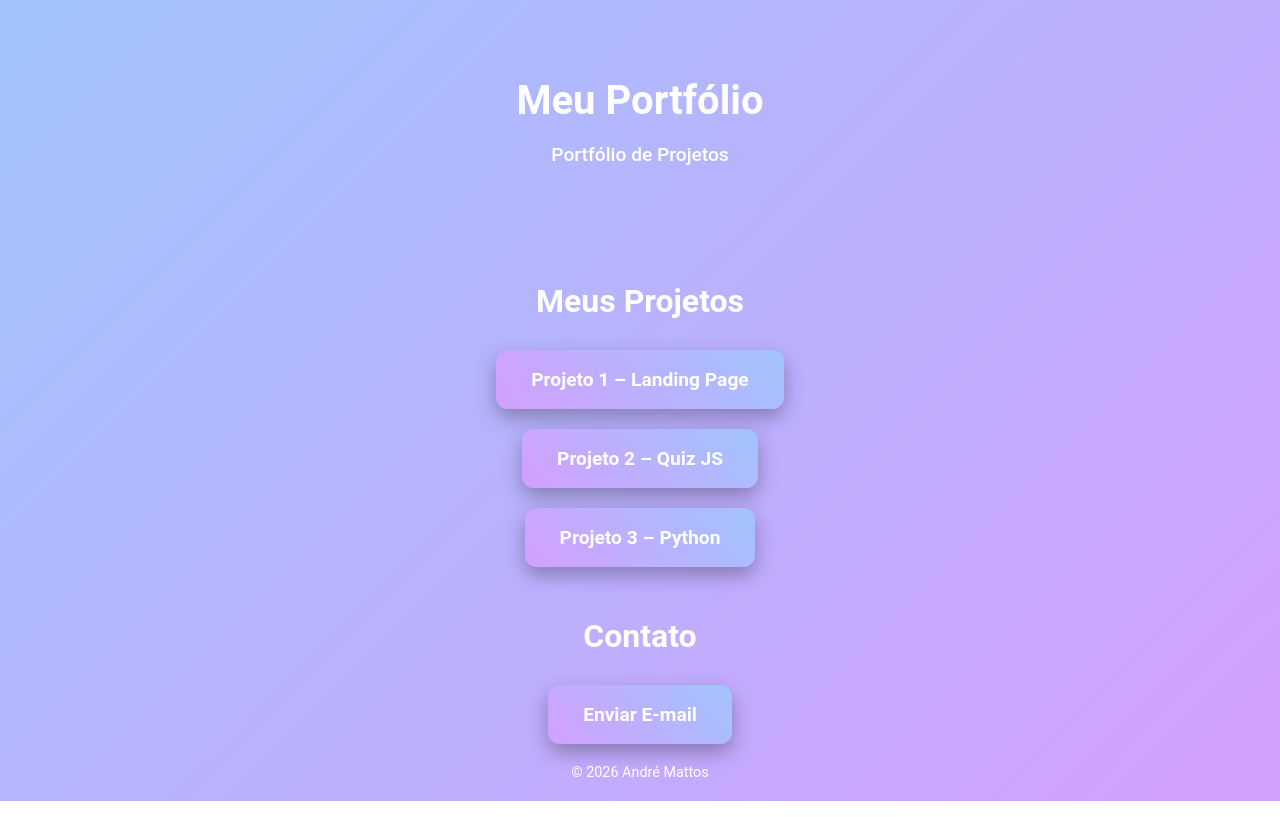
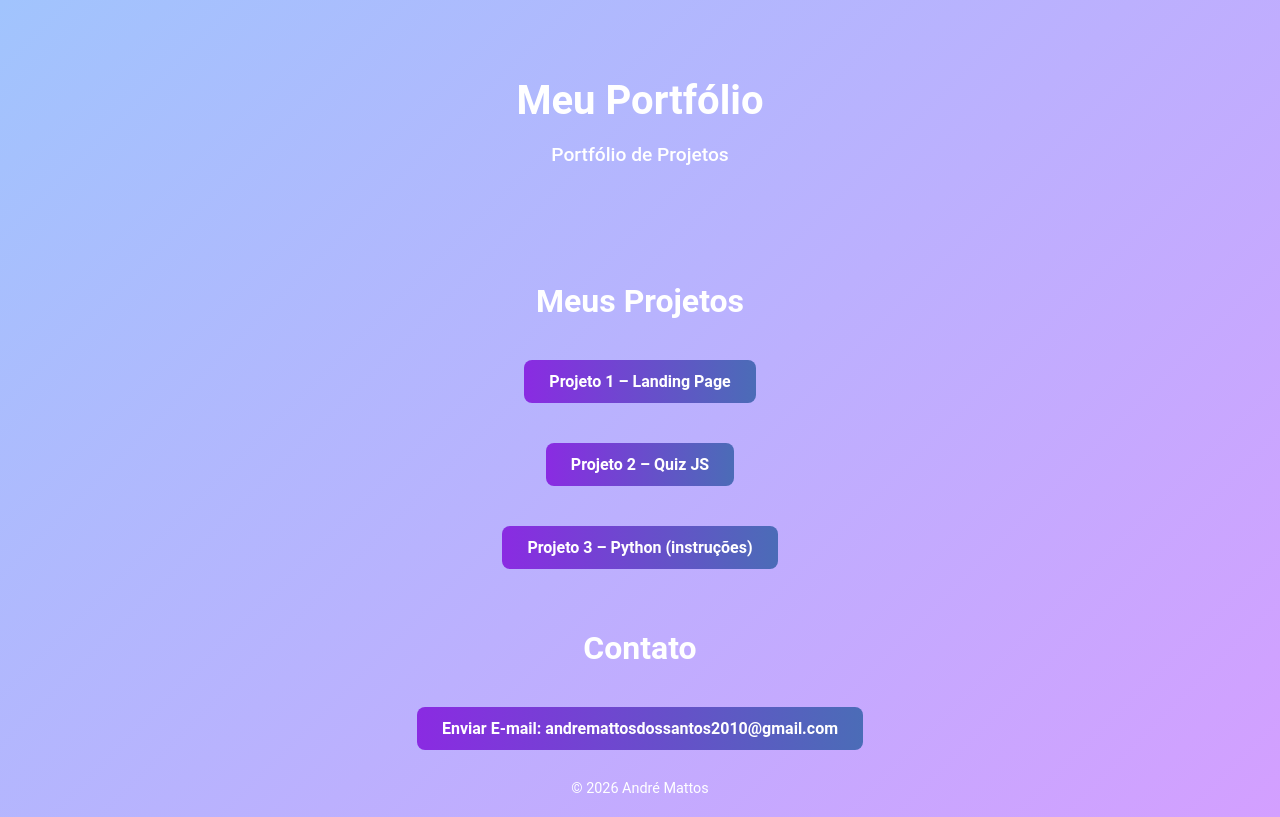
Before and after one commit to DezinMS/portfolio, a plain HTML site: page index.html in a window 1280 px wide. Drawn offline with Linux system fonts and the light colour scheme.

Commit message:
Adiciona botão de email funcional

```diff
--- a/index.html
+++ b/index.html
@@ -22,16 +22,16 @@
             <a class="project-btn" href="projects/projeto2/projeto2.html" target="_blank">
                 Projeto 2 – Quiz JS
             </a>
-            <a class="project-btn" href="projects/projeto3/projeto3.py" target="_blank">
-                Projeto 3 – Python
+            <a class="project-btn" href="projects/projeto3/instrucoes.html" target="_blank">
+                Projeto 3 – Python (instruções)
             </a>
         </div>
 
         <h2 style="margin-top:50px;">Contato</h2>
         <div class="contact-buttons">
-            <a class="project-btn" href="mailto:andremattosdossantos2010@gmail.com">
-                Enviar E-mail
-            </a>
+          <a class="project-btn" href="mailto:andremattosdossantos2010@gmail.com">
+            Enviar E-mail: andremattosdossantos2010@gmail.com
+          </a>
         </div>
     </main>
 
--- a/style.css
+++ b/style.css
@@ -41,16 +41,20 @@ main {
 /* === Botões de projeto === */
 .project-btn {
     display: inline-block;
-    padding: 18px 35px;
-    font-size: 1.2rem;
-    font-weight: bold;
+    padding: 12px 25px;
+    margin: 10px 0;
+    background: linear-gradient(90deg, #8A2BE2, #4B6CB7); /* roxo e azul */
     color: #fff;
     text-decoration: none;
-    border-radius: 12px;
-    background: linear-gradient(45deg, #d39fff, #a1c4fd);
-    box-shadow: 0 8px 20px rgba(0,0,0,0.3);
-    transition: all 0.3s ease;
+    font-weight: bold;
+    border-radius: 8px;
+    transition: transform 0.2s;
 }
+
+.project-btn:hover {
+    transform: scale(1.05);
+}
+
 
 .project-btn:hover {
     transform: translateY(-3px) scale(1.05);
```
